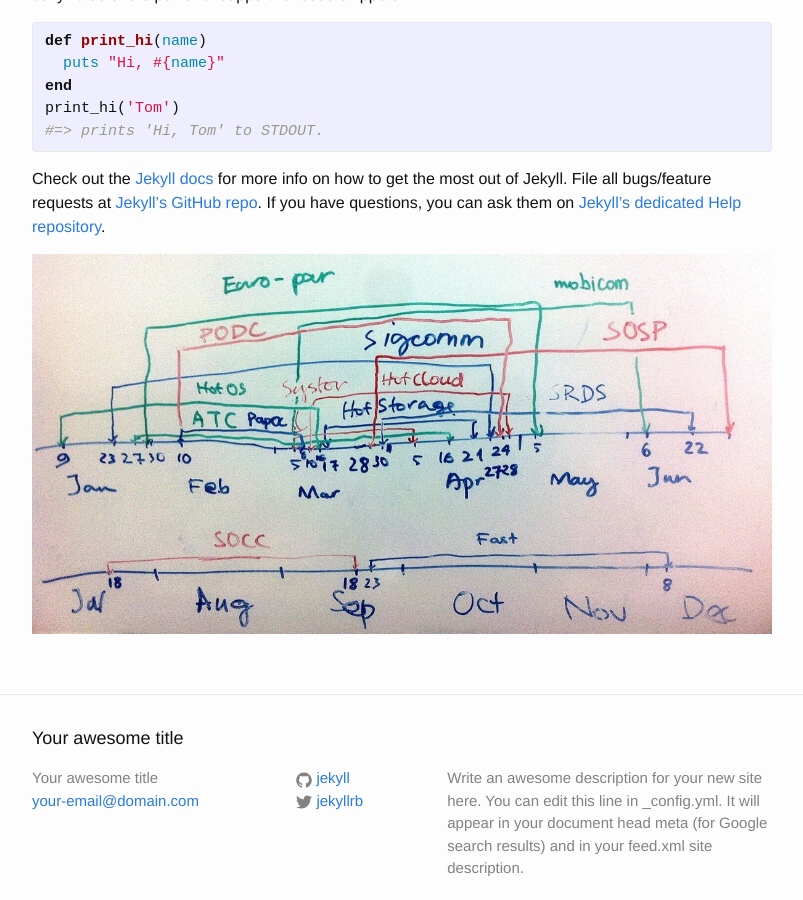
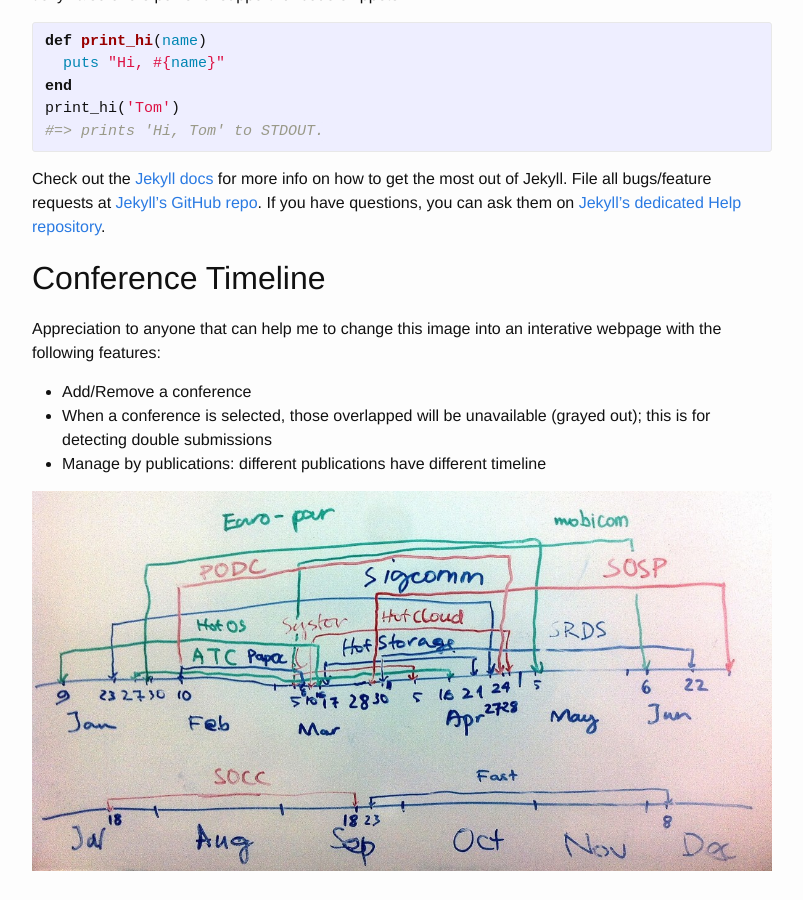
Before and after one commit to ttvi/ttvi.github.io, a Jekyll site: the page built from _posts/2015-01-26-welcome-to-jekyll.markdown, in a window 1280 px wide and 900 px high, scrolled down 399 px. Shown: the whole window, without its empty margins (238-1041 px from the left). Built offline with Jekyll 4.4.1, drawn with Linux system fonts in a browser that asks for light colours; comment, search, counter and statistics services are not loaded.

Commit message:
Update 2015-01-26-welcome-to-jekyll.markdown

```diff
--- a/_posts/2015-01-26-welcome-to-jekyll.markdown
+++ b/_posts/2015-01-26-welcome-to-jekyll.markdown
@@ -24,4 +24,13 @@ Check out the [Jekyll docs][jekyll] for more info on how to get the most out of
 [jekyll-gh]:   https://github.com/jekyll/jekyll
 [jekyll-help]: https://github.com/jekyll/jekyll-help
 
+<h2>Conference Timeline</h2>
+ <p>Appreciation to anyone that can help me to change this image into an interative webpage with the following features:
+	<ul>
+	  <li>Add/Remove a conference</li>
+	  <li>When a conference is selected, those overlapped will be unavailable (grayed out); this is for detecting double submissions</li>
+	  <li>Manage by publications: different publications have different timeline</li>
+	</ul>
+ </p>
+
 ![timeline](/img/cfptimeline.jpg)
```
